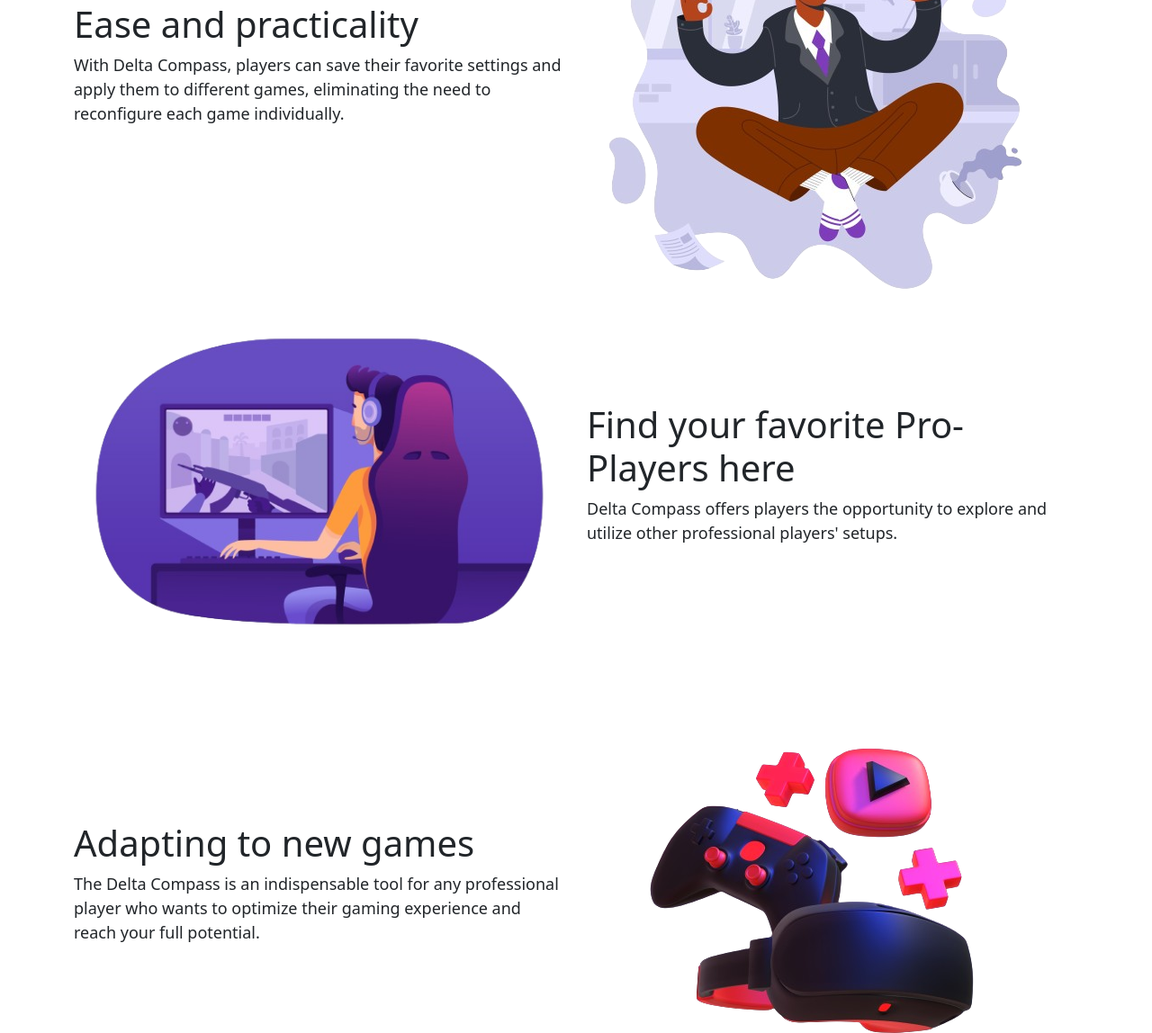
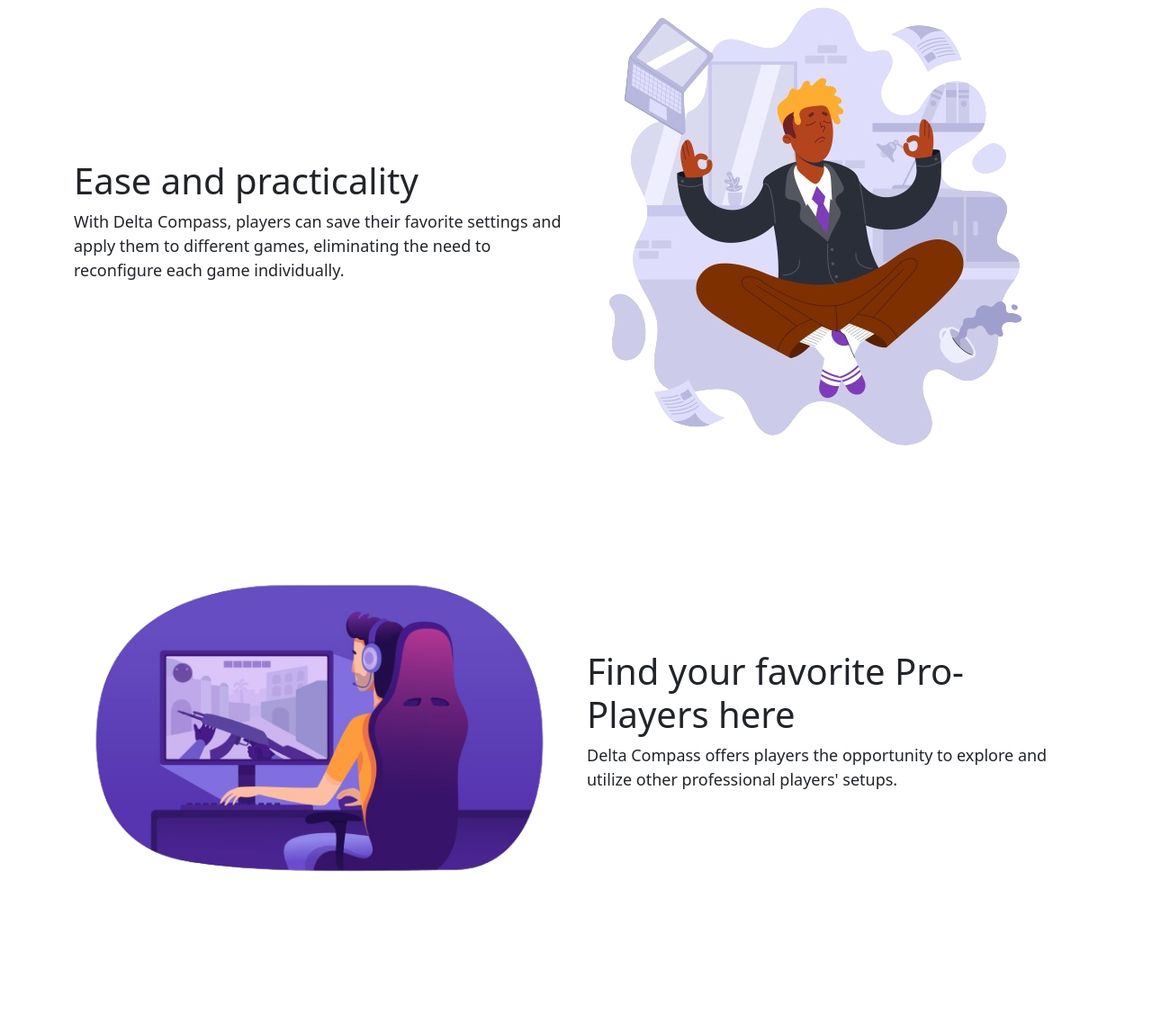
Before and after one commit to EduardoDosSantosFerreira/Delta_Compass, a plain HTML site: page index.html in a window 1280 px wide. Shown: the part 859-2007 px from the top of the page at 90% size. Drawn offline with Linux system fonts and the light colour scheme.

Commit message:
update_v11

```diff
--- a/src/assets/css/style.css
+++ b/src/assets/css/style.css
@@ -85,6 +85,11 @@
 
 #row01 {
   margin-top: 100px;
+  padding-bottom: 150px;
+}
+#row03 {
+  margin-top: 100px;
+  padding-bottom: 150px;
 }
 body.dark-mode #logo,
 body.dark-mode #fticon {
--- a/src/assets/js/mainscript.js
+++ b/src/assets/js/mainscript.js
@@ -17,7 +17,8 @@
         <button id="version-btn" class="btn btn-lg btn-block custom-btn">Other version</button>
       </div>
     </div>
-    <br />
+    <br>
+    <br>
     <div id="row02" class="row">
       <div class="col-md-6 order-md-2">
         <img id="home-img-2" src="src/assets/img/5241291-removebg-preview.png" alt="Placeholder Image" class="img-fluid"
```
